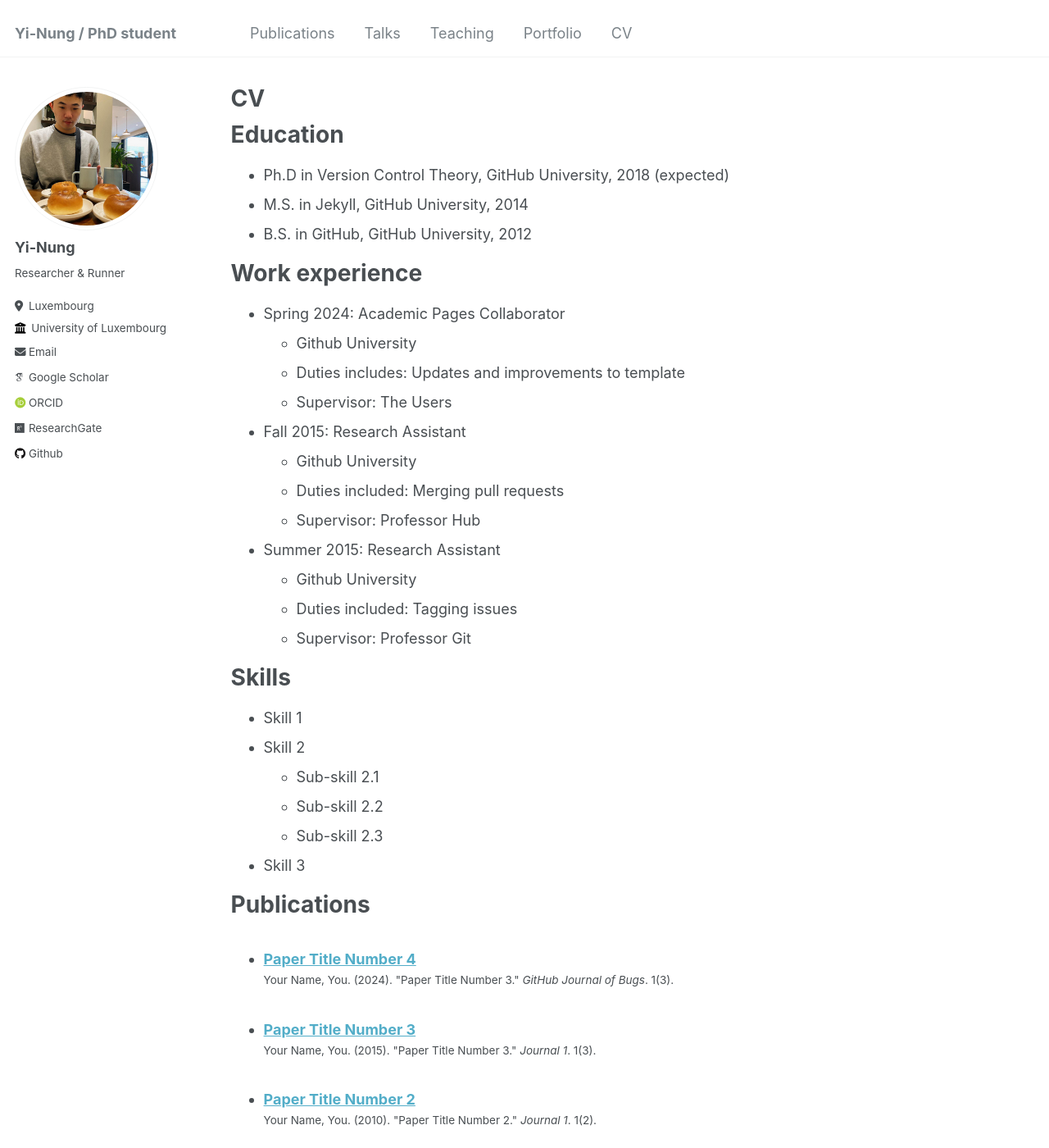
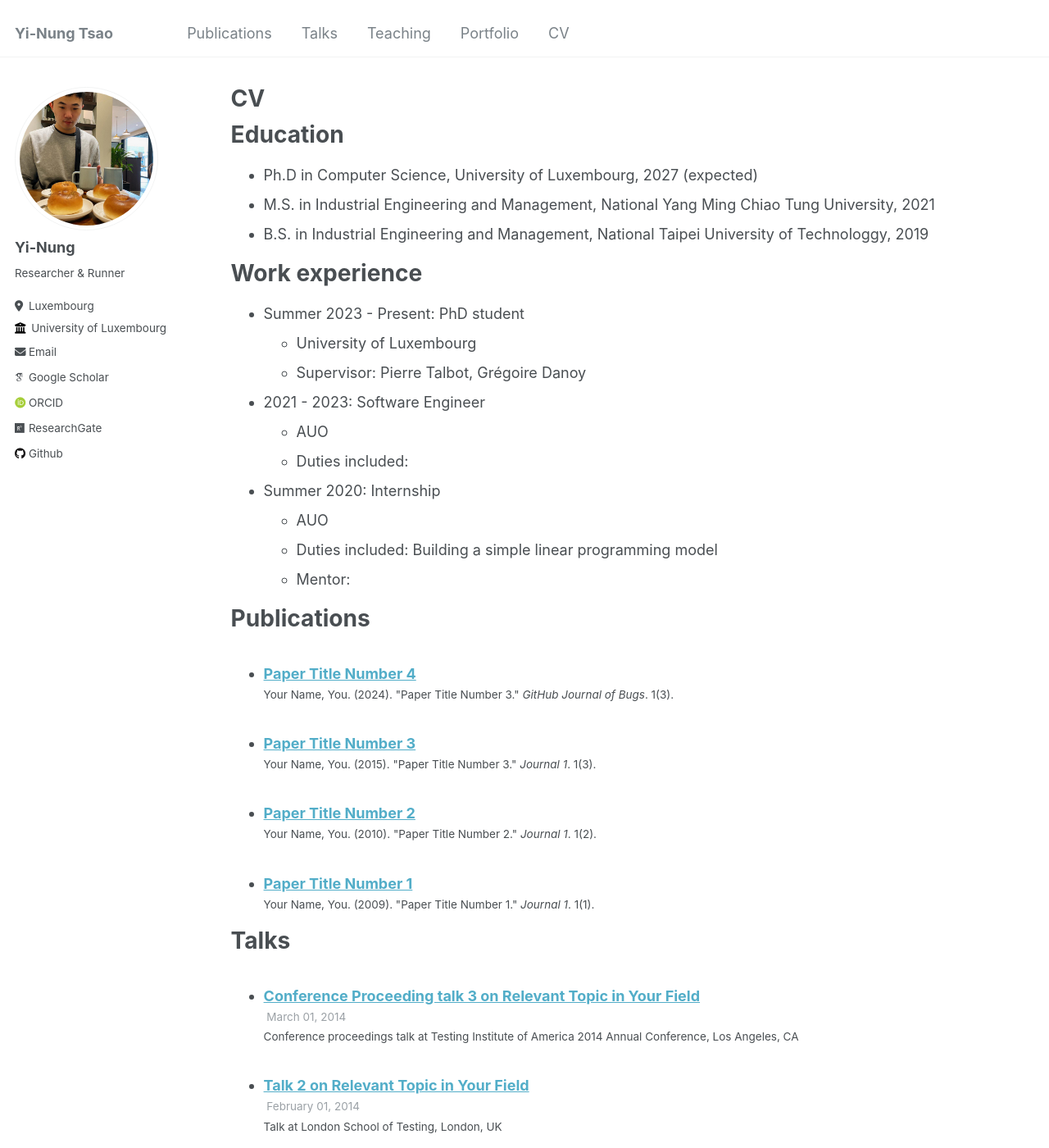
Before and after one commit to ytsao/ytsao.github.io, a Jekyll site: the page built from _pages/cv.md, in a window 1280 px wide and 1400 px high. Shown: the whole window at 82% size. Built offline with Jekyll 4.4.1, drawn with Linux system fonts in a browser that asks for light colours; some web fonts are replaced.

```diff
--- a/_config.yml
+++ b/_config.yml
@@ -8,7 +8,7 @@
 
 # Basic Site Settings
 locale                   : "en-US"
-title                    : "Yi-Nung / PhD student"
+title                    : "Yi-Nung Tsao"
 title_separator          : "-"
 name                     : &name "Yi-Nung Tsao"
 description              : &description "Runner"
--- a/_pages/cv.md
+++ b/_pages/cv.md
@@ -11,35 +11,33 @@ redirect_from:
 
 Education
 ======
-* Ph.D in Version Control Theory, GitHub University, 2018 (expected)
-* M.S. in Jekyll, GitHub University, 2014
-* B.S. in GitHub, GitHub University, 2012
+* Ph.D in Computer Science, University of Luxembourg, 2027 (expected)
+* M.S. in Industrial Engineering and Management, National Yang Ming Chiao Tung University, 2021
+* B.S. in Industrial Engineering and Management, National Taipei University of Technologgy, 2019
 
 Work experience
 ======
-* Spring 2024: Academic Pages Collaborator
-  * Github University
-  * Duties includes: Updates and improvements to template
-  * Supervisor: The Users
+* Summer 2023 - Present: PhD student
+  * University of Luxembourg
+  * Supervisor: Pierre Talbot, Grégoire Danoy
 
-* Fall 2015: Research Assistant
-  * Github University
-  * Duties included: Merging pull requests
-  * Supervisor: Professor Hub
+* 2021 - 2023: Software Engineer
+  * AUO
+  * Duties included:
 
-* Summer 2015: Research Assistant
-  * Github University
-  * Duties included: Tagging issues
-  * Supervisor: Professor Git
+* Summer 2020: Internship
+  * AUO
+  * Duties included: Building a simple linear programming model
+  * Mentor:
 
-Skills
+<!-- Skills
 ======
 * Skill 1
 * Skill 2
   * Sub-skill 2.1
   * Sub-skill 2.2
   * Sub-skill 2.3
-* Skill 3
+* Skill 3 -->
 
 Publications
 ======
```
Also changed, not shown: _pages/about.md (+5 -24 lines).
